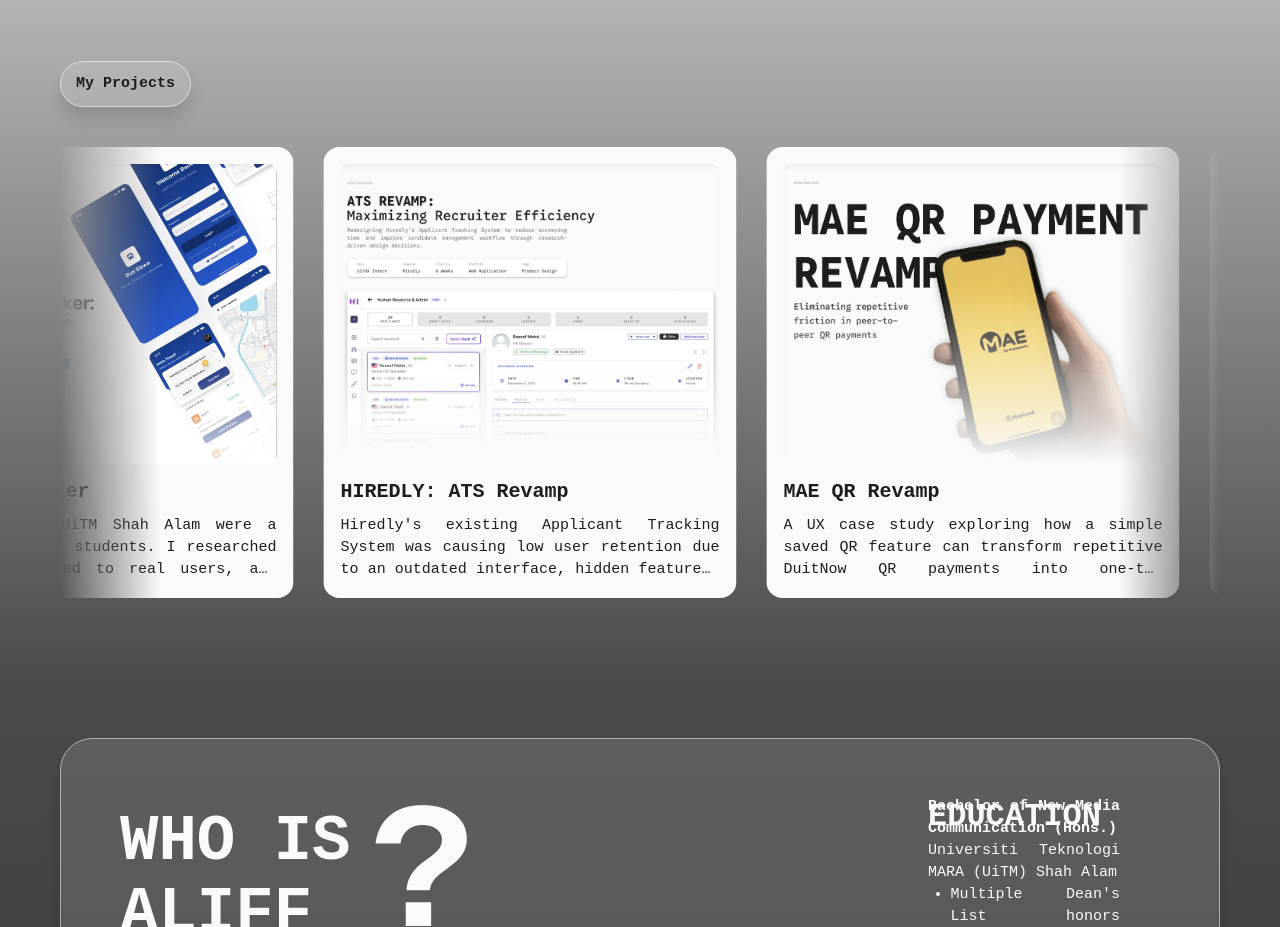
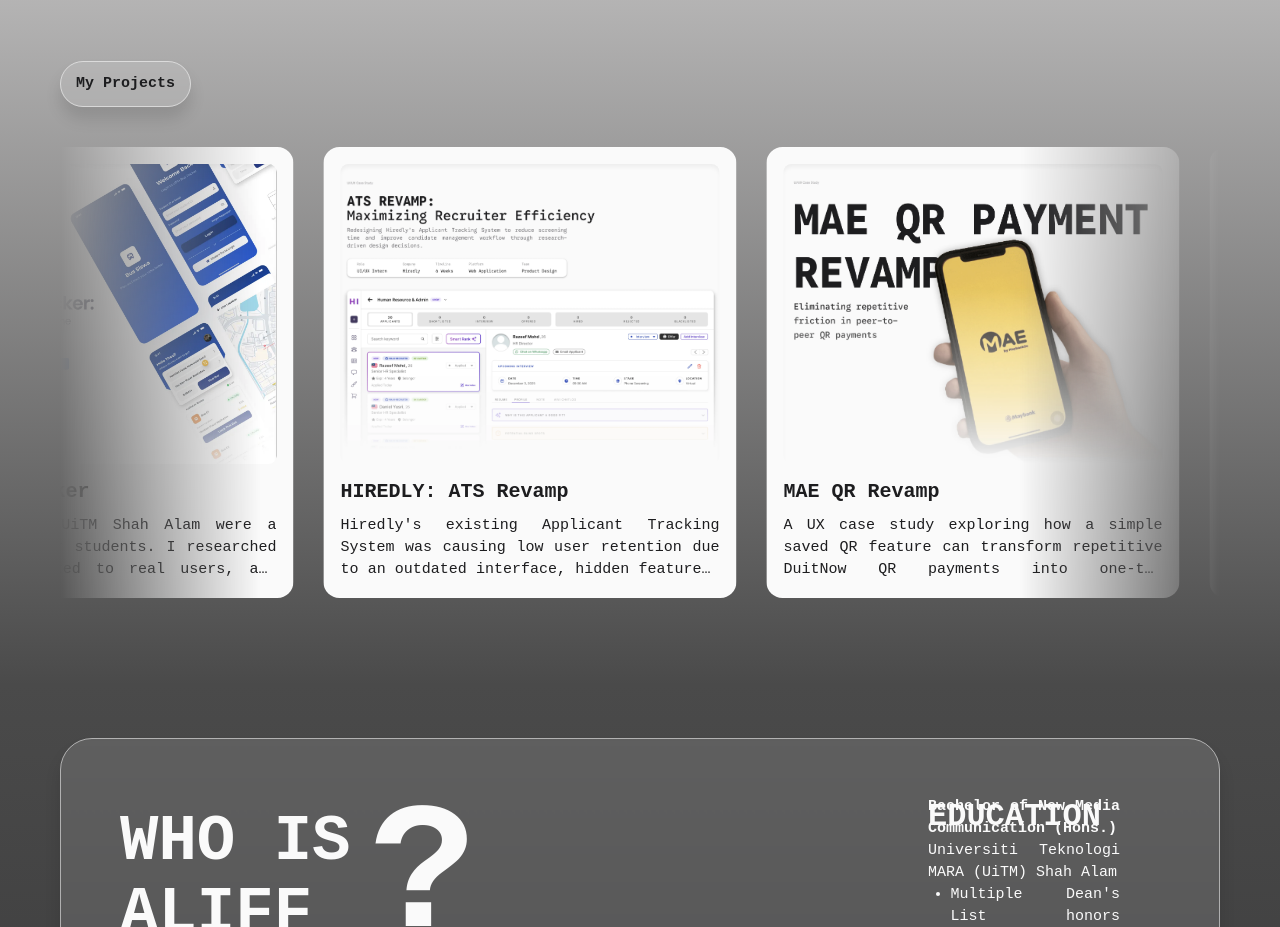
Before and after one commit to AliffMzmml/portfolio, a React (Vite) app: page / in a window 1280 px wide. Shown: the part 840-1767 px from the top of the page. Built offline with nearby package versions, Linux system fonts and the light colour scheme; a web font is replaced by a local one.

Commit message:
Soften project cards gradient fade edges

```diff
--- a/src/imports/Frame34433.tsx
+++ b/src/imports/Frame34433.tsx
@@ -341,8 +341,8 @@ function Frame13() {
       <div
         className="flex gap-[30px] items-center py-[20px]"
         style={{
-          maskImage: 'linear-gradient(to right, transparent 0%, black 100px, black calc(100% - 100px), transparent 100%)',
-          WebkitMaskImage: 'linear-gradient(to right, transparent 0%, black 100px, black calc(100% - 100px), transparent 100%)'
+          maskImage: 'linear-gradient(to right, transparent 0%, black 200px, black calc(100% - 200px), transparent 100%)',
+          WebkitMaskImage: 'linear-gradient(to right, transparent 0%, black 200px, black calc(100% - 200px), transparent 100%)'
         }}
       >
         <style>{`
```
